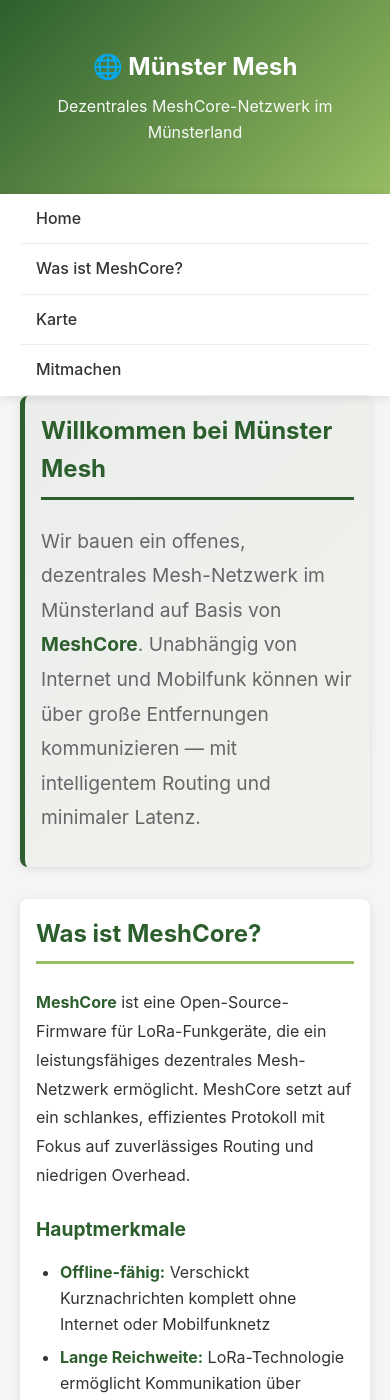
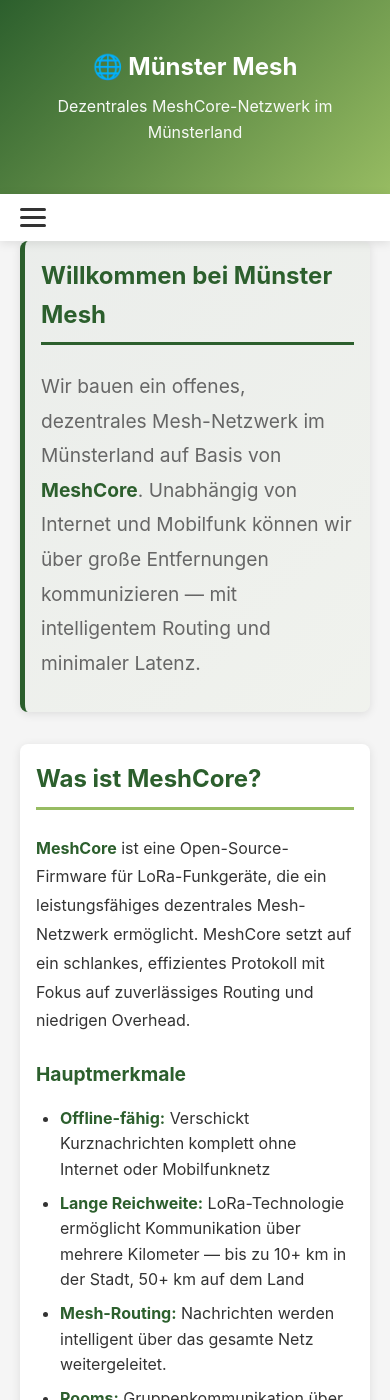
Before and after one commit to muenster-mesh/muenster-mesh-website, a Jekyll site: the page built from index.md, in a window 390 px wide and 1400 px high. Built offline with Jekyll 4.4.1, drawn with Linux system fonts in a browser that asks for light colours.

Commit message:
add burger menu on mobile

```diff
--- a/_includes/nav.html
+++ b/_includes/nav.html
@@ -1,6 +1,11 @@
 <nav>
     <div class="container">
-        <ul>
+        <button class="nav-toggle" aria-label="Menü öffnen" aria-expanded="false" aria-controls="nav-menu">
+            <span class="nav-toggle-bar"></span>
+            <span class="nav-toggle-bar"></span>
+            <span class="nav-toggle-bar"></span>
+        </button>
+        <ul id="nav-menu">
             <li><a href="#home">Home</a></li>
             <li><a href="#meshcore">Was ist MeshCore?</a></li>
             <li><a href="#karte">Karte</a></li>
--- a/css/style.css
+++ b/css/style.css
@@ -65,6 +65,39 @@
     display: flex;
     justify-content: center;
     flex-wrap: wrap;
+}
+
+/* Burger toggle (hidden on desktop) */
+.nav-toggle {
+    display: none;
+    flex-direction: column;
+    justify-content: center;
+    gap: 5px;
+    background: none;
+    border: 0;
+    cursor: pointer;
+    padding: 0.9rem 0;
+}
+
+.nav-toggle-bar {
+    display: block;
+    width: 26px;
+    height: 3px;
+    border-radius: 2px;
+    background-color: var(--text-dark);
+    transition: transform 0.3s ease, opacity 0.3s ease;
+}
+
+.nav-toggle.open .nav-toggle-bar:nth-child(1) {
+    transform: translateY(8px) rotate(45deg);
+}
+
+.nav-toggle.open .nav-toggle-bar:nth-child(2) {
+    opacity: 0;
+}
+
+.nav-toggle.open .nav-toggle-bar:nth-child(3) {
+    transform: translateY(-8px) rotate(-45deg);
 }
 
 nav li {
@@ -273,12 +306,36 @@
         font-size: 1rem;
     }
 
+    nav .container {
+        display: flex;
+        align-items: center;
+        justify-content: space-between;
+        padding: 0 20px;
+    }
+
+    .nav-toggle {
+        display: flex;
+    }
+
     nav ul {
         flex-direction: column;
+        position: absolute;
+        top: 100%;
+        left: 0;
+        right: 0;
+        background-color: var(--white);
+        box-shadow: var(--shadow);
+        max-height: 0;
+        overflow: hidden;
+        transition: max-height 0.3s ease;
+    }
+
+    nav ul.open {
+        max-height: 100vh;
     }
 
     nav a {
-        padding: 0.75rem 1rem;
+        padding: 0.9rem 20px;
         border-bottom: 1px solid #eee;
     }
 
--- a/js/main.js
+++ b/js/main.js
@@ -1,3 +1,21 @@
+// Mobile burger menu toggle
+const navToggle = document.querySelector('.nav-toggle');
+const navMenu = document.querySelector('#nav-menu');
+
+function closeMenu() {
+    navToggle.classList.remove('open');
+    navMenu.classList.remove('open');
+    navToggle.setAttribute('aria-expanded', 'false');
+}
+
+if (navToggle && navMenu) {
+    navToggle.addEventListener('click', () => {
+        const isOpen = navMenu.classList.toggle('open');
+        navToggle.classList.toggle('open', isOpen);
+        navToggle.setAttribute('aria-expanded', String(isOpen));
+    });
+}
+
 // Smooth scrolling for navigation links
 document.querySelectorAll('nav a[href^="#"]').forEach(anchor => {
     anchor.addEventListener('click', function (e) {
@@ -9,6 +27,7 @@
                 block: 'start'
             });
         }
+        closeMenu();
     });
 });
 
```
